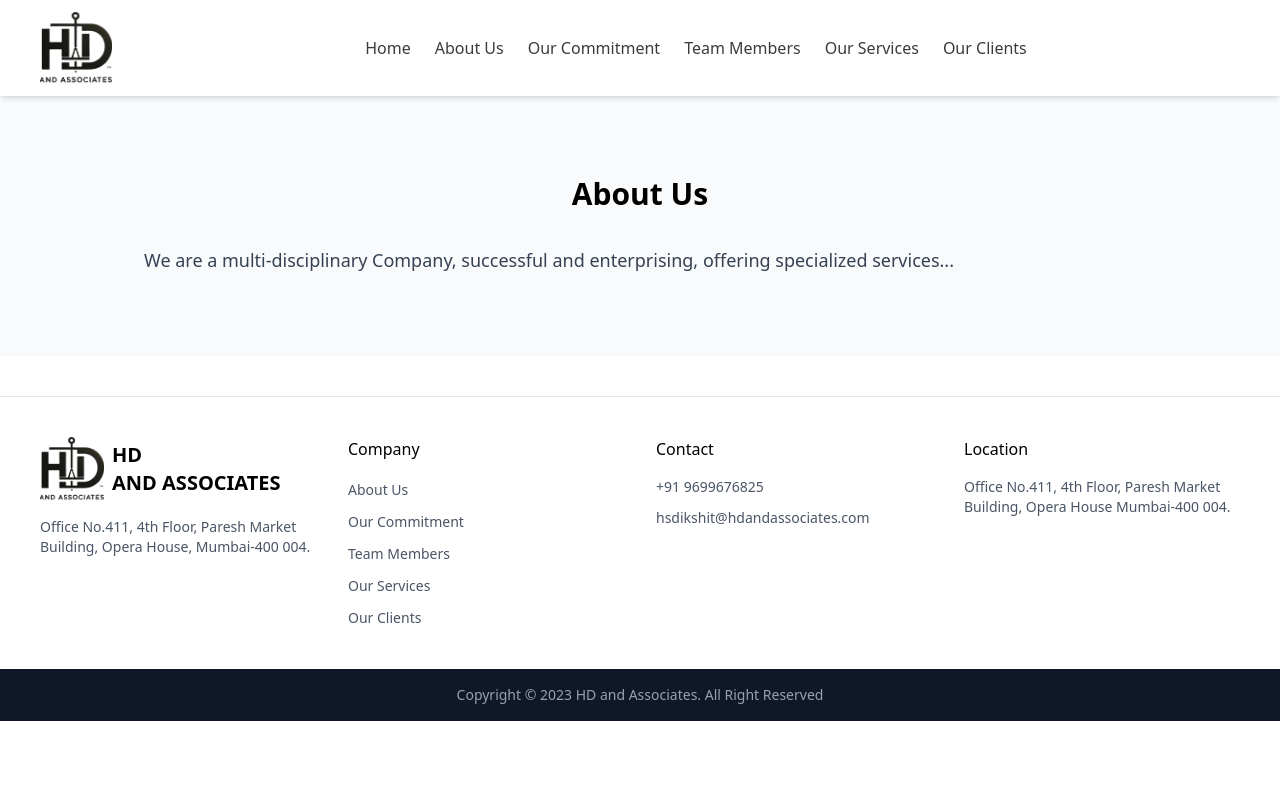
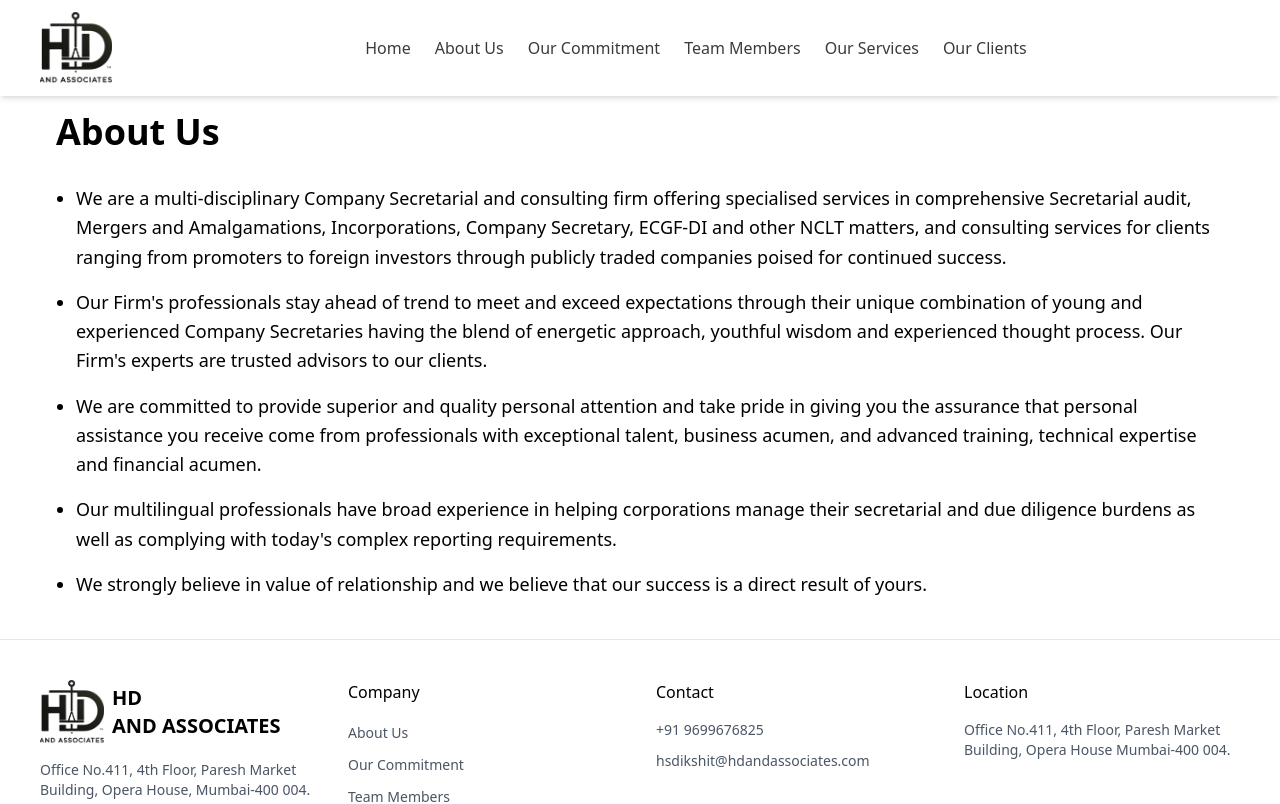
Before and after one commit to Navaf-U/HD-Associates, a Next.js app in the folder hd-associates/: page /about in a window 1280 px wide. Shown: the top 804 px of the page. Built offline with nearby package versions, Linux system fonts and the light colour scheme.

Commit message:
feat: enhance AboutUs and OurCommitment components with detailed descriptions; add TeamMembers component for team showcase

```diff
--- a/hd-associates/src/components/AboutUs.tsx
+++ b/hd-associates/src/components/AboutUs.tsx
@@ -1,12 +1,30 @@
-export default function AboutUs() {
+import React from 'react'
+
+function AboutUs() {
     return (
-      <section id="about" className="py-20 bg-gray-50">
-        <div className="max-w-5xl mx-auto px-4">
-          <h2 className="text-3xl font-bold mb-8 text-center">About Us</h2>
-          <p className="text-lg leading-8 text-gray-700">
-            We are a multi-disciplinary Company, successful and enterprising, offering specialized services...
-          </p>
+        <div className='mt-28 md:mx-10 max-w-7xl mx-auto px-4'>
+            <h1 className='text-3xl md:text-4xl font-semibold pb-8 text-center md:text-left'>
+                About Us
+            </h1>
+            <ul className='list-disc pl-5 space-y-4'>
+                <li className='text-base md:text-lg leading-relaxed'>
+                    We are a multi-disciplinary Company Secretarial and consulting firm offering specialised services in comprehensive Secretarial audit, Mergers and Amalgamations, Incorporations, Company Secretary, ECGF-DI and other NCLT matters, and consulting services for clients ranging from promoters to foreign investors through publicly traded companies poised for continued success.
+                </li>
+                <li className='text-base md:text-lg leading-relaxed'>
+                    Our Firm&apos;s professionals stay ahead of trend to meet and exceed expectations through their unique combination of young and experienced Company Secretaries having the blend of energetic approach, youthful wisdom and experienced thought process. Our Firm&apos;s experts are trusted advisors to our clients.
+                </li>
+                <li className='text-base md:text-lg leading-relaxed'>
+                    We are committed to provide superior and quality personal attention and take pride in giving you the assurance that personal assistance you receive come from professionals with exceptional talent, business acumen, and advanced training, technical expertise and financial acumen.
+                </li>
+                <li className='text-base md:text-lg leading-relaxed'>
+                    Our multilingual professionals have broad experience in helping corporations manage their secretarial and due diligence burdens as well as complying with today&apos;s complex reporting requirements.
+                </li>
+                <li className='text-base md:text-lg leading-relaxed'>
+                    We strongly believe in value of relationship and we believe that our success is a direct result of yours.
+                </li>
+            </ul>
         </div>
-      </section>
     )
-  }
+}
+
+export default AboutUs
--- a/hd-associates/src/components/Commitment.tsx
+++ b/hd-associates/src/components/Commitment.tsx
@@ -1,12 +1,20 @@
 export default function OurCommitment() {
     return (
-      <section id="commitment" className="py-20">
-        <div className="max-w-5xl mx-auto px-4">
-          <h2 className="text-3xl font-bold mb-8 text-center">Our Commitment</h2>
-          <p className="text-lg leading-8 text-gray-700">
-            Our commitment is to deliver superior quality services with a client-centric approach...
-          </p>
+        <div className='mt-28 md:mx-10 max-w-7xl mx-auto px-4'>
+            <h1 className='text-3xl md:text-4xl font-semibold pb-8 text-center md:text-left'>
+                Our Commitment
+            </h1>
+            <ul className='list-disc pl-5 space-y-4'>
+                <li className='text-base md:text-lg leading-relaxed'>
+                    Our mission is to provide the highest quality professional advisory services to our clients with unfaltering trustworthiness. Our experts and staff comply with our statement of philosophy.
+                </li>
+                <li className='text-base md:text-lg leading-relaxed'>
+                    We demand integrity, objectivity, competence and due care from our personnel in the conduct of all engagements. We take steps to ensure that all personnel assigned to engagements have the professional and specialized knowledge required to carry out their responsibilities.            </li>
+                <li className='text-base md:text-lg leading-relaxed'>
+                    Our established policies and procedures guarantee that professional engagements are properly planned and executed and that decisions are based on the substance of issues, not on form.            </li>
+                <li className='text-base md:text-lg leading-relaxed'>
+                    Our firm has adopted policies and procedures that implement the quality control standards for conducting secretarial audit and due diligence engagements as established by the Institute of Company Secretaries of India.            </li>
+            </ul>
         </div>
-      </section>
     )
-  }
+}
--- /dev/null
+++ b/hd-associates/src/components/TeamMembers.tsx
@@ -0,0 +1,65 @@
+import Image from "next/image"
+
+const team = [
+    {
+      name: "Mr.Hardik Dani",
+      role: "B.A.F., LL.B., ACS",
+      description: "He is a Company Secretary with more than 6 years of professional experience in the field of ROC and Secretarial compliances. He is having working experience in handling all listed companies Compliances as per LODR and SEBI Takeover.",
+      img: "/assets/member-1.png"
+    },
+    {
+      name: "Mr.Shivrika",
+      role: "Manager: Company Secretary",
+      description: "She have with more than 4 years of professional experience in H.R and Associates. She is having working experience in handing all listed companies Compliances as per LODR and SEBI Takeover Compliances.",
+      img: "/assets/member-2.png"
+    },
+    {
+      name: "Mr.Abhay",
+      role: "Manager: Company Secretary",
+      description: "She is an MBA with more than 5 years of professional experience in the field of Banking and Finance. She is having working experience in handling matters related to personal.",
+      img: "/assets/member-3.png"
+    },
+    {
+      name: "Kunal Doshi",
+      role: "Senior Partner",
+      description: "He is a Company Secretary with more than 8 years of professional experience in the field of ROC and Secretarial compliances. He is having working experience in handling all listed companies Compliances as per LODR and SEBI Takeover Compliances.",
+      img: "/assets/member-4.png"
+    },
+    {
+      name: "Pooja parmar",
+      role: "Senior Accountant",
+      description: "She have with more than 4 years of professional experience in ROC and Associates. She is having working experience in handling all listed companies Compliances as per LODR and SEBI Takeover Compliances.",
+      img: "/assets/member-5.png"
+    },
+    {
+      name: "Harshita",
+      role: "Associate company secretary",
+      description: "She is an MBA with more than 5 years of professional experience in the field of Banking and Finance. She is having working experience in handling matters related to Banking and Finance.",
+      img: "/assets/member-6.png"
+    }
+  ]
+
+  export default function TeamMembers() {
+    return (
+      <div className="py-10 bg-gray-50">
+        <div className="max-w-full mx-auto px-4">
+          <h2 className="text-3xl font-bold mb-12 text-center">Team Members</h2>
+          <div className="grid md:grid-cols-2 lg:grid-cols-2 gap-8">
+            {team.map((member, idx) => (
+              <div key={idx} className="bg-white p-6 rounded shadow hover:shadow-lg transition flex items-start">
+                <div className="flex-shrink-0 mr-4">
+                  <Image src={member.img} width={300} height={300} alt={member.name} className="w-44 h-44 object-cover rounded-full" />
+                </div>
+                <div>
+                  <h3 className="text-lg font-semibold">{member.name}</h3>
+                  <p className="text-gray-600 text-sm mb-2">{member.role}</p>
+                  <p className="text-gray-500 text-sm mb-2">{member.description}</p>
+                  <button className="text-blue-600 text-sm hover:underline">Read More...</button>
+                </div>
+              </div>
+            ))}
+          </div>
+        </div>
+      </div>
+    )
+  }
```
